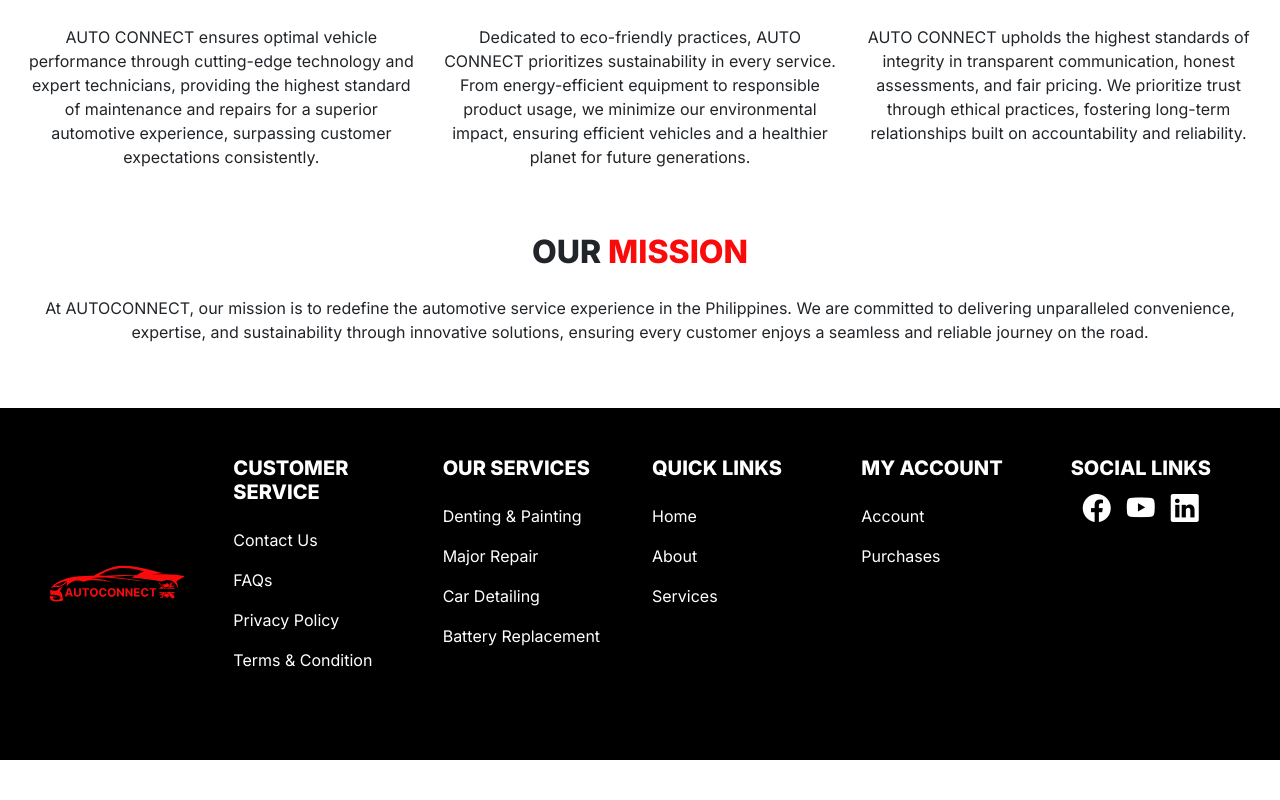
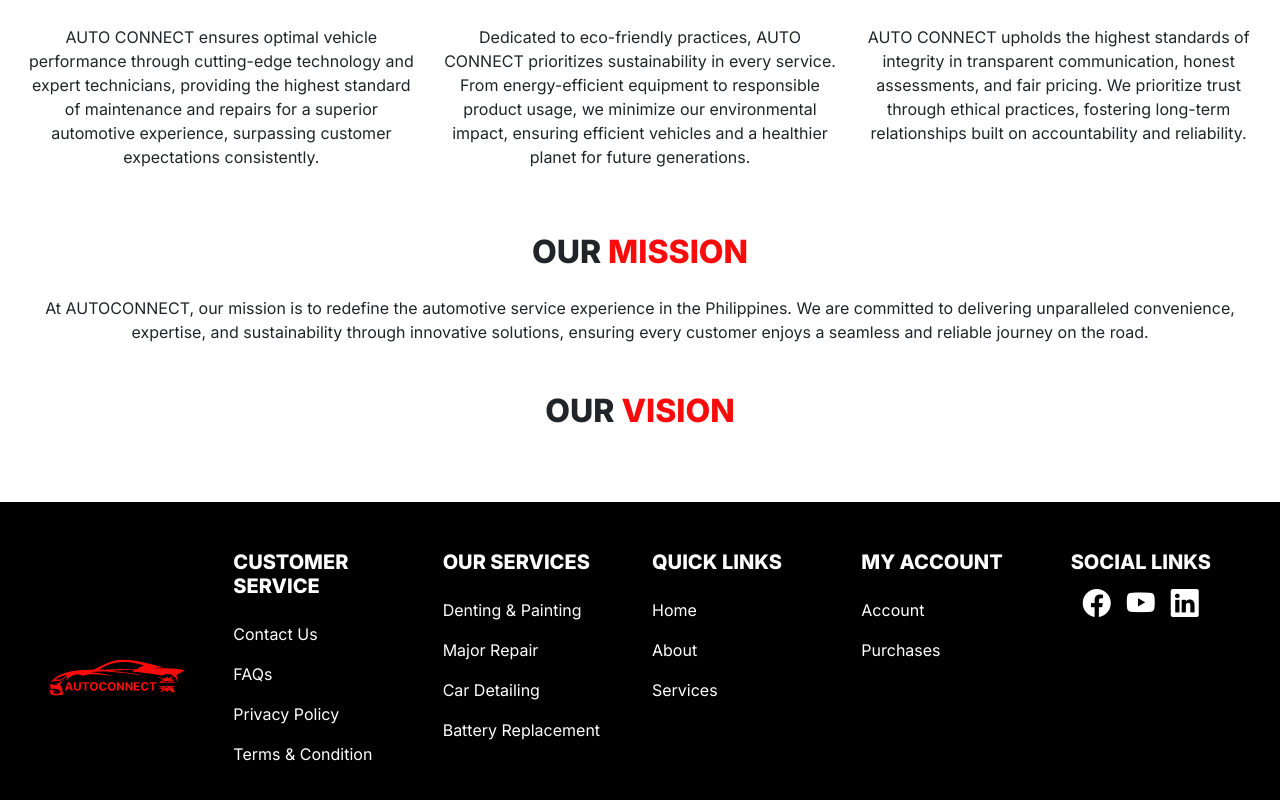
Before and after one commit to jaspherbagor/AutoConnect, a React (Create React App) app in the folder front-end/: page /about in a window 1280 px wide. Shown: the part 621-1421 px from the top of the page. Before the commit the page ends 1381 px from the top, so only its background shows below. Built offline with nearby package versions, Linux system fonts and the light colour scheme.

Commit message:
added a vision heading

```diff
--- a/front-end/src/components/pages/client/about.jsx
+++ b/front-end/src/components/pages/client/about.jsx
@@ -30,6 +30,7 @@ const About = () => {
             </div>
             <h2 className="fw-bolder text-center mt-5 mb-4">OUR <span>MISSION</span></h2>
             <p>At AUTOCONNECT, our mission is to redefine the automotive service experience in the Philippines. We are committed to delivering unparalleled convenience, expertise, and sustainability through innovative solutions, ensuring every customer enjoys a seamless and reliable journey on the road.</p>
+            <h2 className="fw-bolder text-center mt-5 mb-4">OUR <span>VISION</span></h2>
         </section>
 
         <ClientFooter/>
```
